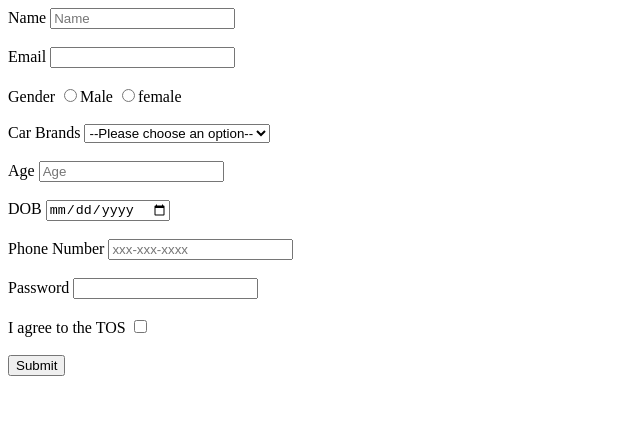
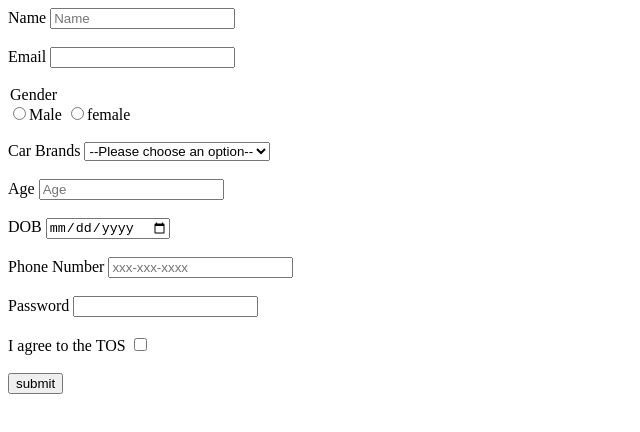
Before and after one commit to acciojob/signup-form-car-beastvaibhv, a website: page main.html in a window 1280 px wide. Shown: the whole page, without its empty margins (0-640 px from the left). Drawn offline with Linux system fonts and the light colour scheme.

Commit message:
created a submission

```diff
--- a/main.html
+++ b/main.html
@@ -17,7 +17,7 @@
 		<input id="email" required type="email" placeholder="">
 <br>
 		<br>
-		<label for="gender">Gender</label>
+		<legend>Gender</legend>
 		<label ><input id="gender_m" name="gender" required type="radio" >Male</label>
 		<label ><input id="gender_f"  name="gender" required type="radio" >female</label>
 		<br>
@@ -59,7 +59,7 @@
 
 		<br>
 		<br>
-		<input id="" required type="submit" value= "Submit">
+		<input type="submit" value= "submit">
 	</form>
     <script type="text/javascript" src="./script.js">
 </script>
```
